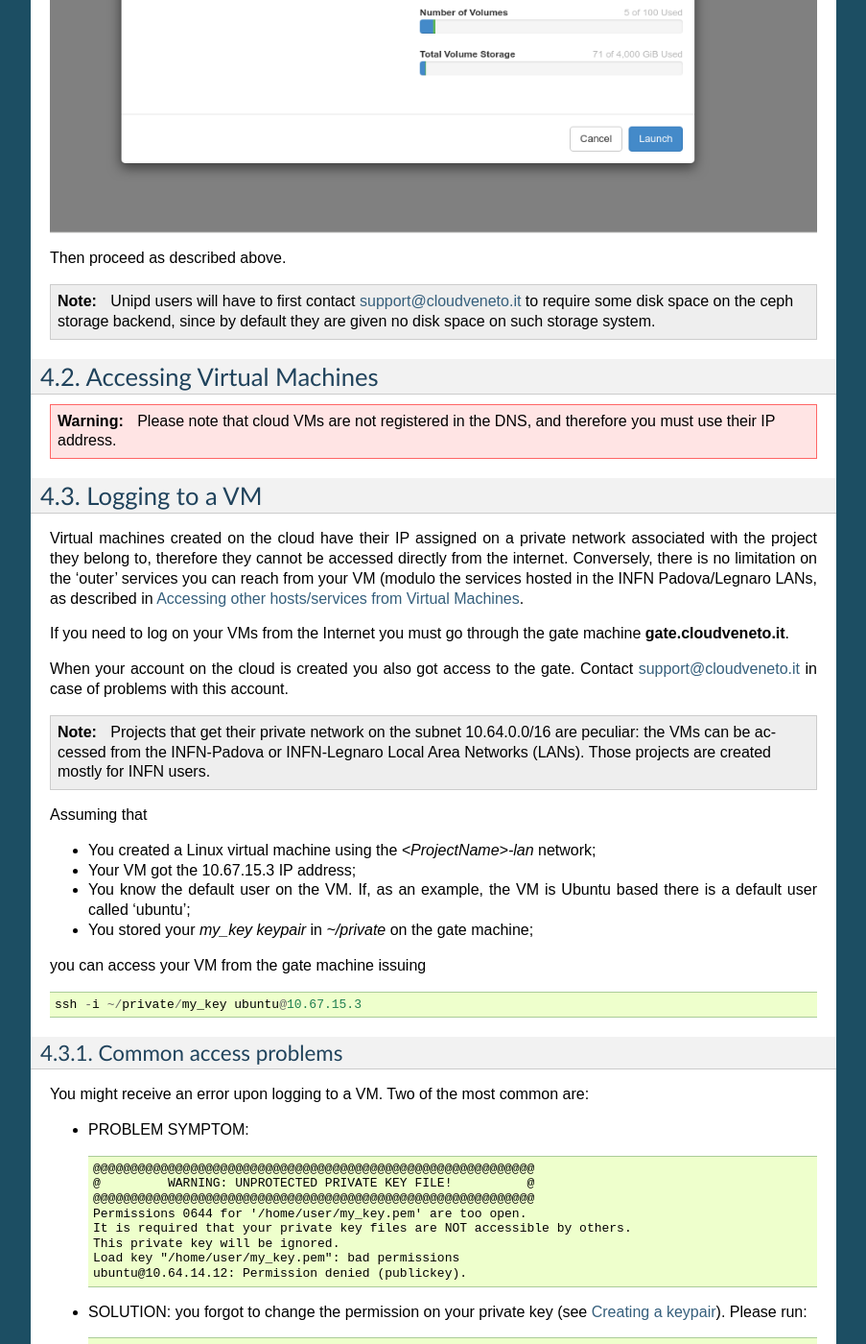
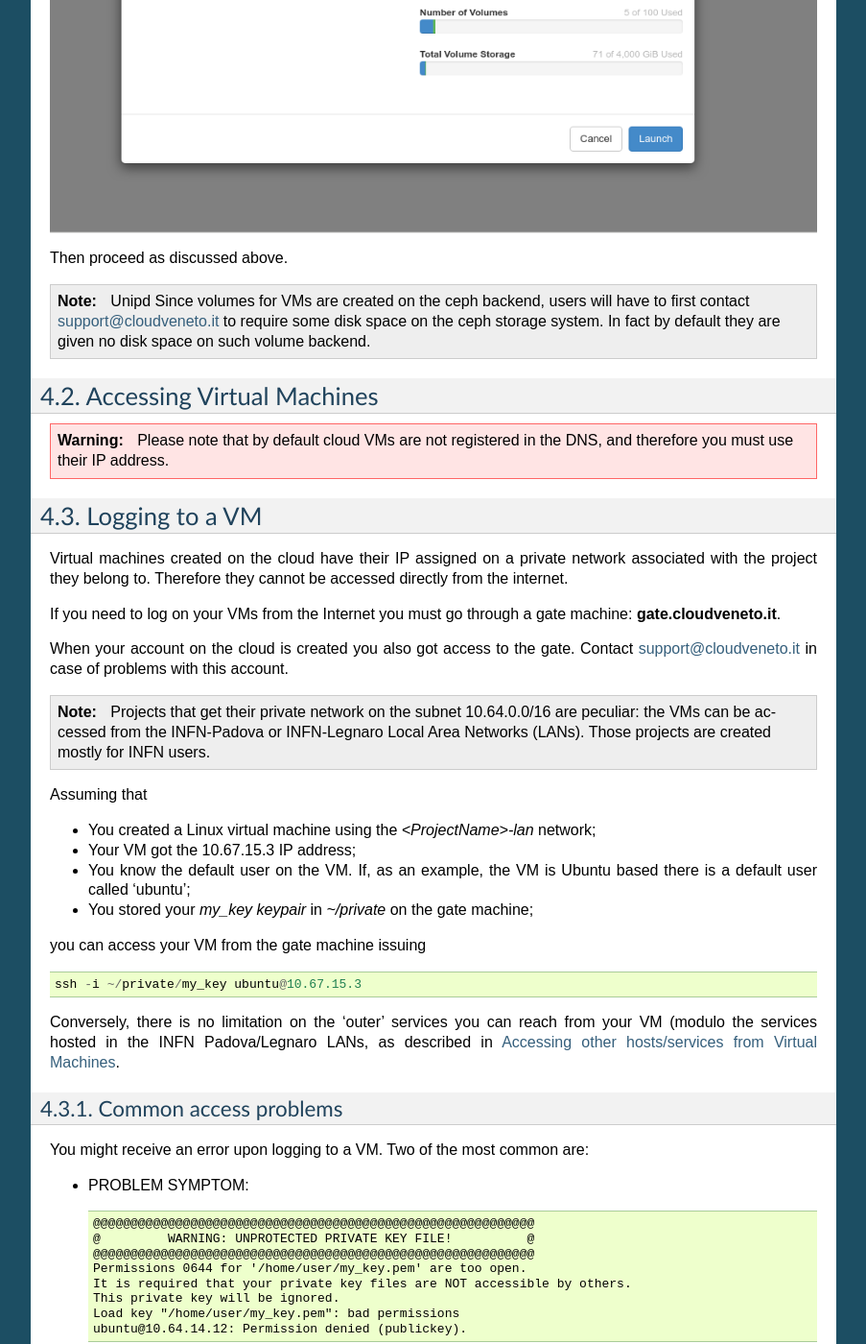
Before and after one commit to marcoverl/CVUserGuide, a Sphinx documentation site: the page built from source/AdminVMs-nocontext.rst, in a window 1280 px wide and 1400 px high, scrolled down 5251 px. Shown: the whole window at 96% size, without its empty margins (198-1101 px from the left). Built offline with Sphinx 7.4.7, drawn with Linux system fonts in a browser that asks for light colours; some of the changed text lies outside the part shown.

Commit message:
Revising doc

```diff
--- a/source/AdminVMs-nocontext.rst
+++ b/source/AdminVMs-nocontext.rst
@@ -135,15 +134,16 @@
 virtual machine created from volume.
 
 To create a VM from volume, in the **Launch Instance** tab select
-**Boot from image (create a new volume)** for **Instance Boot Source**.
+**Boot from image (create a new volume)** for the **Instance Boot Source**
+field.
 
-Select the image to be used (**Image Name** field). Then fill the **Device size (GB)**
-field with the desired disk size.
+Select the image to be used (**Image Name** field). Then specify the
+desired disk size (**Device size (GB)**).
 
 .. image:: ./images/boot_from_image.png
    :align: center
 
-Then proceed as described above.
+Then proceed as discussed above.
 
 
 
@@ -152,9 +152,10 @@
 .. NOTE ::
 
     Unipd
+    Since volumes for VMs are created on the ceph backend,
     users will have to first contact support@cloudveneto.it to require
-    some disk space on the ceph storage backend, since by default they
-    are given no disk space on such storage system.
+    some disk space on the ceph storage system. In fact
+    by default they are given no disk space on such volume backend.
 
 
 Accessing Virtual Machines
@@ -162,21 +163,17 @@
 
 .. WARNING ::
 
-    Please note that cloud VMs are not registered in the DNS, and
+    Please note that by default cloud VMs are not registered in the DNS, and
     therefore you must use their IP address.
 
 Logging to a VM
 ---------------
+Virtual machines created on the cloud have their IP assigned on a
+private network associated with the project they belong to. Therefore
+they cannot be accessed directly from the internet.
 
-Virtual machines created on the cloud have their IP assigned on a
-private network associated with the project they belong to, therefore
-they cannot be accessed directly from the internet. Conversely, there is
-no limitation on the 'outer' services you can reach from your VM (modulo
-the services hosted in the INFN Padova/Legnaro LANs, as described in
-:ref:`Accessing other hosts/services from Virtual Machines<AccessingFromVMs>`.
-
-If you need to log on your VMs from the Internet you must go through the
-gate machine **gate.cloudveneto.it**.
+If you need to log on your VMs from the Internet you must go through a
+gate machine: **gate.cloudveneto.it**.
 
 When your account on the cloud is created you also got access to the
 gate. Contact support@cloudveneto.it in case of problems with this
@@ -206,6 +203,13 @@
 ::
 
            ssh -i ~/private/my_key ubuntu@10.67.15.3
+
+
+Conversely, there is
+no limitation on the 'outer' services you can reach from your VM (modulo
+the services hosted in the INFN Padova/Legnaro LANs, as described in
+:ref:`Accessing other hosts/services from Virtual Machines<AccessingFromVMs>`.
+
 
 Common access problems
 ^^^^^^^^^^^^^^^^^^^^^^
```
Also changed, not shown: other parts of source/AdminVMs-nocontext.rst (+4 -5 lines).
